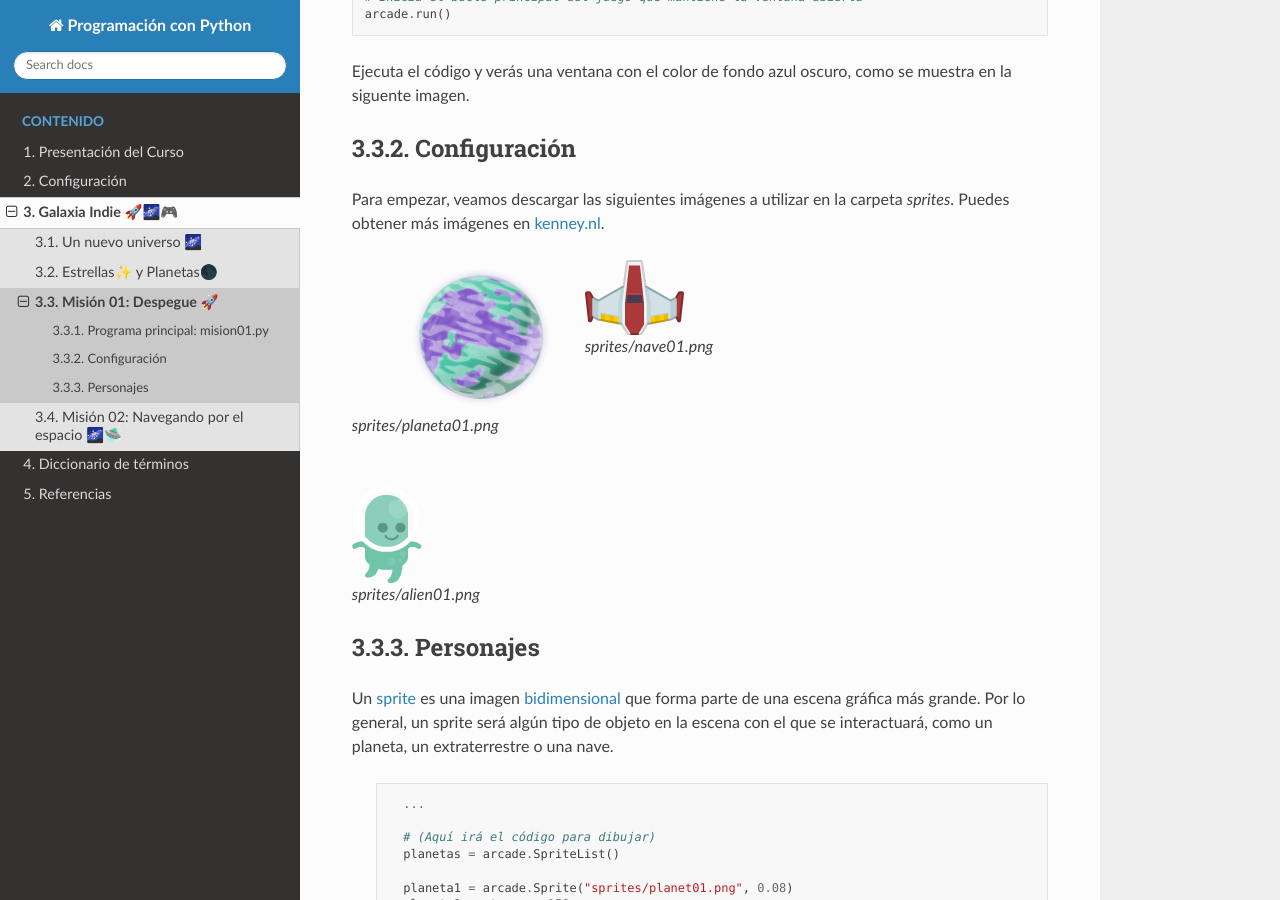
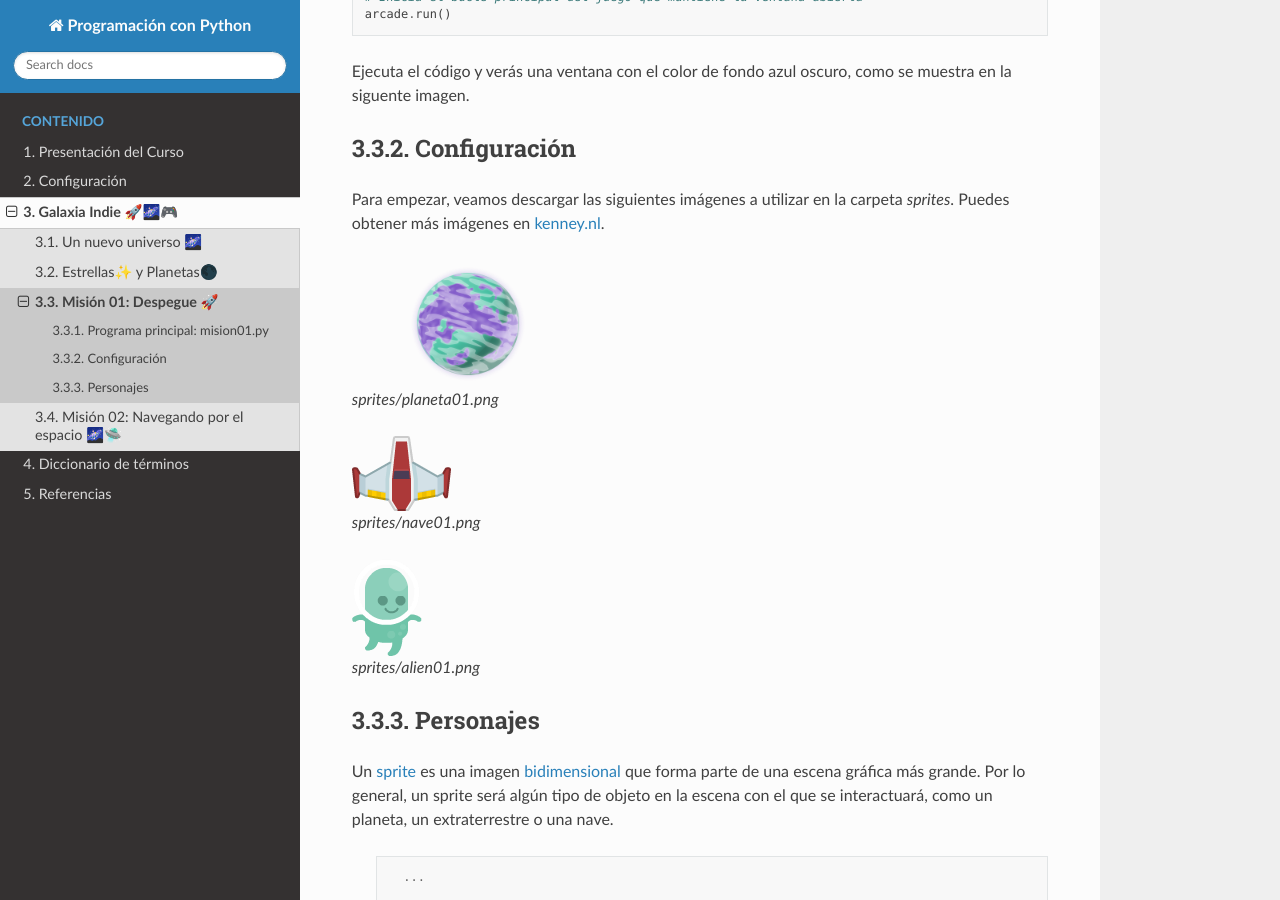
Before and after one commit to aavendan/programacion-python, a Sphinx documentation site: the page built from docs/source/sesiones/sesion03.rst, in a window 1280 px wide and 900 px high, scrolled down 827 px. Built offline with Sphinx 7.4.7 and the Read the Docs theme 3.1.0, drawn with Linux system fonts in a browser that asks for light colours.

Commit message:
without alignment

```diff
--- a/docs/source/sesiones/sesion03.rst
+++ b/docs/source/sesiones/sesion03.rst
@@ -56,16 +56,14 @@ Para empezar, veamos descargar las siguientes imágenes a utilizar en
 la carpeta `sprites`. Puedes obtener más imágenes en `kenney.nl <https://kenney.nl/>`_.
 
 .. figure:: ../img/sesion03/planeta01.png
-   :scale: 12%
+   :scale: 10%
    :figwidth: 30%
-   :align: left
    :alt: Planeta
 
    sprites/planeta01.png
 
 .. figure:: ../img/sesion03/nave01.png
    :figwidth: 30%
-   :align: left
    :alt: Nave
 
    sprites/nave01.png
```
